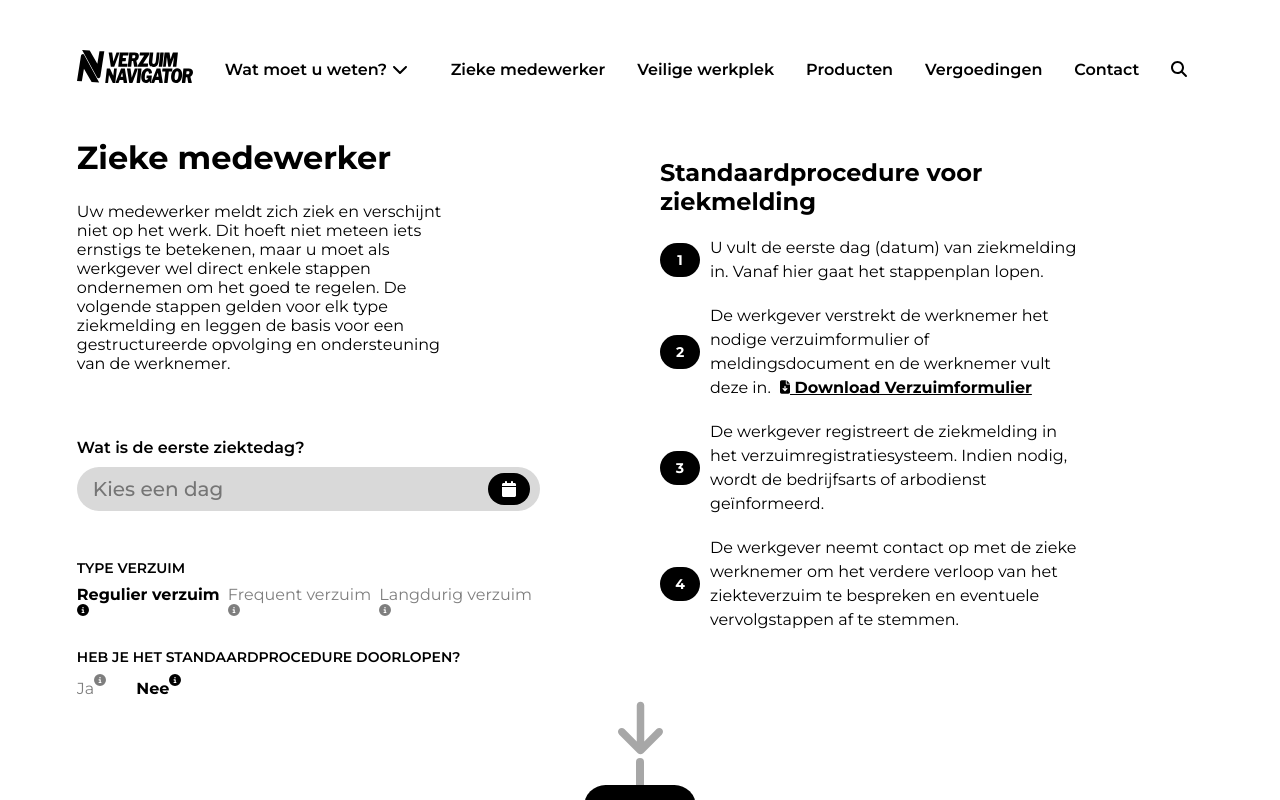
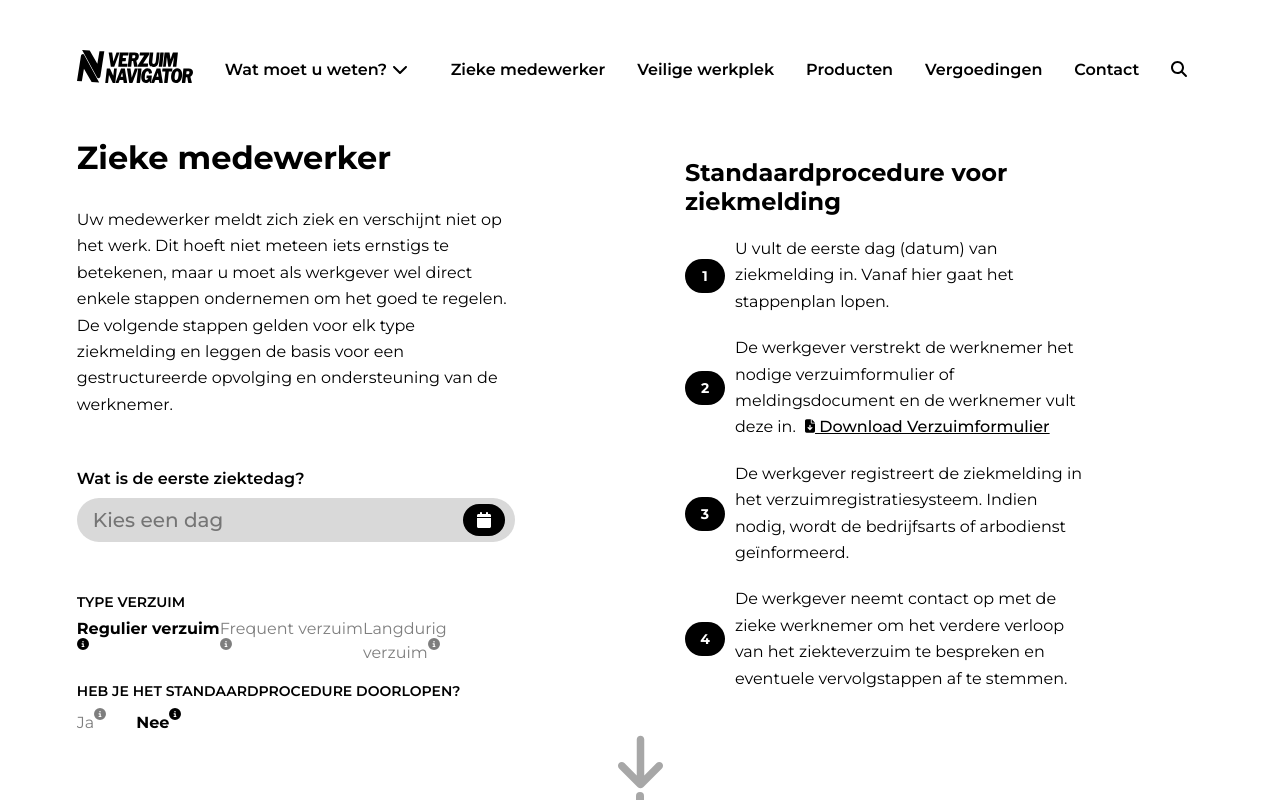
Before and after one commit to larskros/verzuimnavigator-stappenplan, a Next.js app: page / in a window 1280 px wide. Shown: the top 800 px of the page. Built offline with nearby package versions, Linux system fonts and the light colour scheme.

Commit message:
Fixed css for page layout

```diff
--- a/src/app/Components/Bulletpoints/Bulletpoints.module.css
+++ b/src/app/Components/Bulletpoints/Bulletpoints.module.css
@@ -37,7 +37,7 @@
 
 .StepContent {
     font-size: 16px;
-    line-height: 1.5;
+    line-height: 165%;
 }
 
 .DownloadLink {
@@ -45,6 +45,6 @@
     margin-left: 5px;
     text-decoration: none;
     color: #000000;
-    font-weight: bold;
+    font-weight: 500;
     text-decoration: underline;
 }
--- a/src/app/Components/SickEmployee/FirstDayOfSickness.tsx
+++ b/src/app/Components/SickEmployee/FirstDayOfSickness.tsx
@@ -12,7 +12,7 @@ export default function FirstDayOfSickness() {
   const [startDate, setStartDate] = useState<Date | null>(null);
 
   return (
-    <>
+    <div>
       <p className={styles.DateInputLabel}>Wat is de eerste ziektedag?</p>
       <div className={styles.DateInput}>
         <DatePicker
@@ -23,6 +23,6 @@ export default function FirstDayOfSickness() {
           <FontAwesomeIcon icon={faCalendar} />
         </div>
       </div>
-    </>
+    </div>
   )
 }
--- a/src/app/Components/SickEmployee/QuestionsSickLeave.module.css
+++ b/src/app/Components/SickEmployee/QuestionsSickLeave.module.css
@@ -2,7 +2,6 @@
     display: flex;
     flex-direction: column;
     gap: 20px;
-    margin-top: 48px;
 }
 
 .SicknessTypeContainer {
--- a/src/app/Components/StandardProcedure/StandardProcedure.module.css
+++ b/src/app/Components/StandardProcedure/StandardProcedure.module.css
@@ -1,10 +1,10 @@
 .Container {
-    display: flex;
+    /* display: flex;
     justify-content: space-between;
     flex-wrap: nowrap;
     width: calc(100% - 30px);
     height: 300px;
-    gap: 30px;
+    gap: 30px; */
 }
 
 .Titles {
@@ -13,13 +13,16 @@
     flex: 1;
 }
 
+.Titles h1 {
+    margin-bottom: 30px;
+}
+
 .FaIcons {
     width: 10px;
 }
 
 .Titles p {
-    padding-right: 40px;
-    padding-top: 25px;
+    line-height: 165%;
 }
 
 @media screen and (max-width: 600px) {
--- a/src/app/page.module.css
+++ b/src/app/page.module.css
@@ -6,7 +6,7 @@
 .ContentContainer {
     display: flex;
     width: calc(100% - 100px);
-    gap: 100px;
+    gap: 150px;
 }
 
 .ContentSectionLeft {
```
